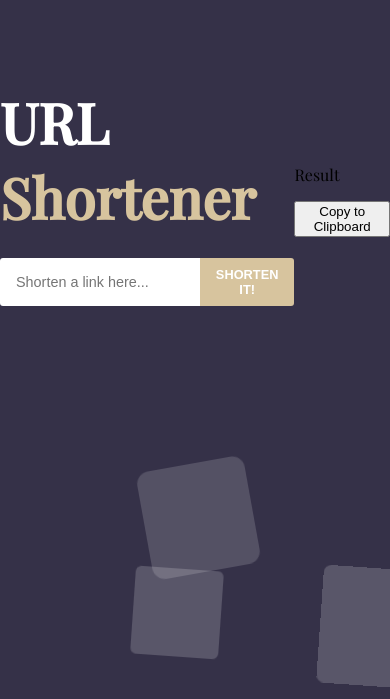
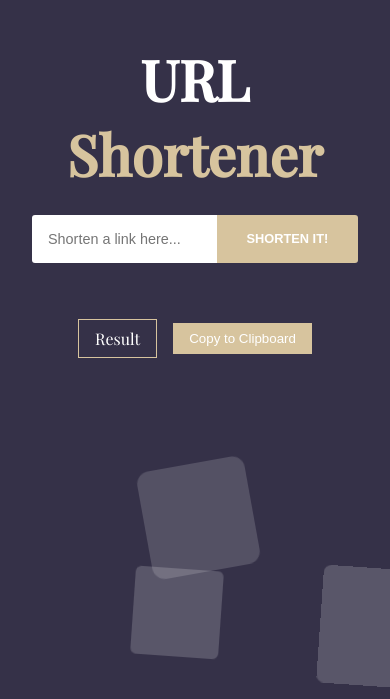
Before and after one commit to TheNewC0der-24/URLx, a React (Create React App) app: page / in a window 390 px wide. Shown: the part 145-844 px from the top of the page. Built offline with nearby package versions, Linux system fonts and the light colour scheme.

Commit message:
Add CSS to style the result component

```diff
--- a/src/App.css
+++ b/src/App.css
@@ -1,13 +1,15 @@
 .container {
     height: 80vh;
     display: flex;
+    flex-direction: column;
+    align-items: center;
     justify-content: center;
-    align-items: center;
+    text-align: center;
 }
 
 .input-container h1 {
+    font-family: 'Playfair Display', serif;
     font-size: 3.5rem;
-    margin-bottom: 1rem;
     color: #fff;
     margin-bottom: 1.5rem;
 }
@@ -25,9 +27,9 @@
     width: 100%;
     padding: 0.5rem 0.2rem 0.5rem 0;
     text-indent: 1rem;
-    font-size: 1rem;
     border: none;
     outline: none;
+    font-size: 1rem;
     border-top-left-radius: 3px;
     border-bottom-left-radius: 3px;
 }
@@ -43,12 +45,45 @@
     font-size: 0.8rem;
     text-transform: uppercase;
     font-weight: bold;
-    border: none;
     border-top-right-radius: 3px;
     border-bottom-right-radius: 3px;
     color: #fff;
     background-color: var(--primary-color);
+    border: none;
     cursor: pointer;
+}
+
+/* Result */
+.result {
+    display: flex;
+    align-items: center;
+    justify-content: space-between;
+    padding: 0.5rem 1rem;
+}
+
+.result p {
+    color: #fff;
+    border: 1px solid var(--primary-color);
+    padding: 0.5rem 1rem;
+    margin-right: 1rem;
+}
+
+.result button {
+    padding: 0.5rem 1rem;
+    color: #fff;
+    cursor: pointer;
+    background: var(--primary-color);
+    border: none;
+}
+
+.result button.copied {
+    background: #fff;
+    color: var(--primary-color);
+}
+
+.noData {
+    color: #fff;
+    font-size: 1rem;
 }
 
 /* Background Animate */
@@ -209,3 +244,13 @@
     bottom: -87px;
     animation-delay: 34s;
 }
+
+@media (max-width : 450px) {
+    body {
+        padding: 0 2rem;
+    }
+
+    .input-container button {
+        width: 70%;
+    }
+}
```
